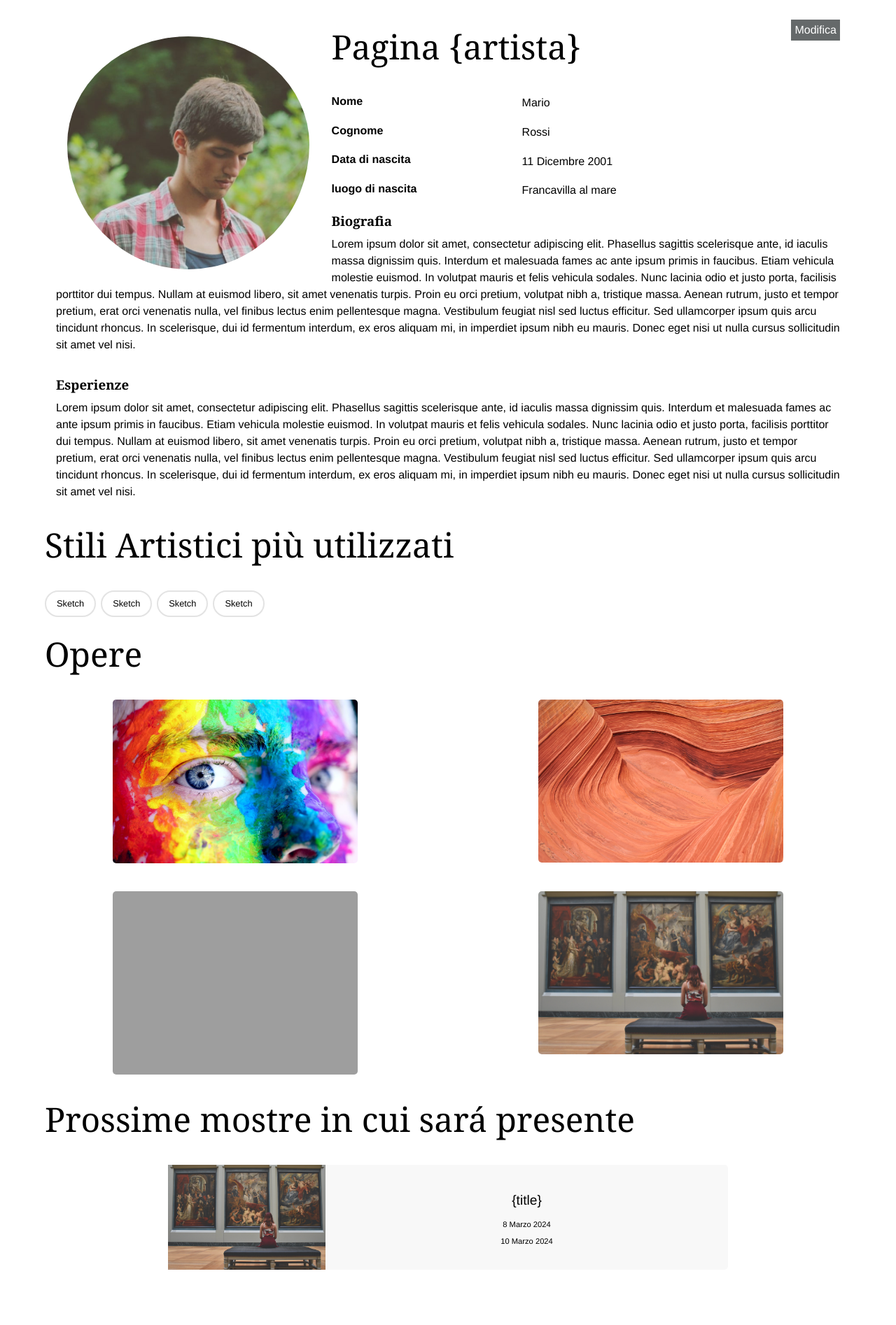
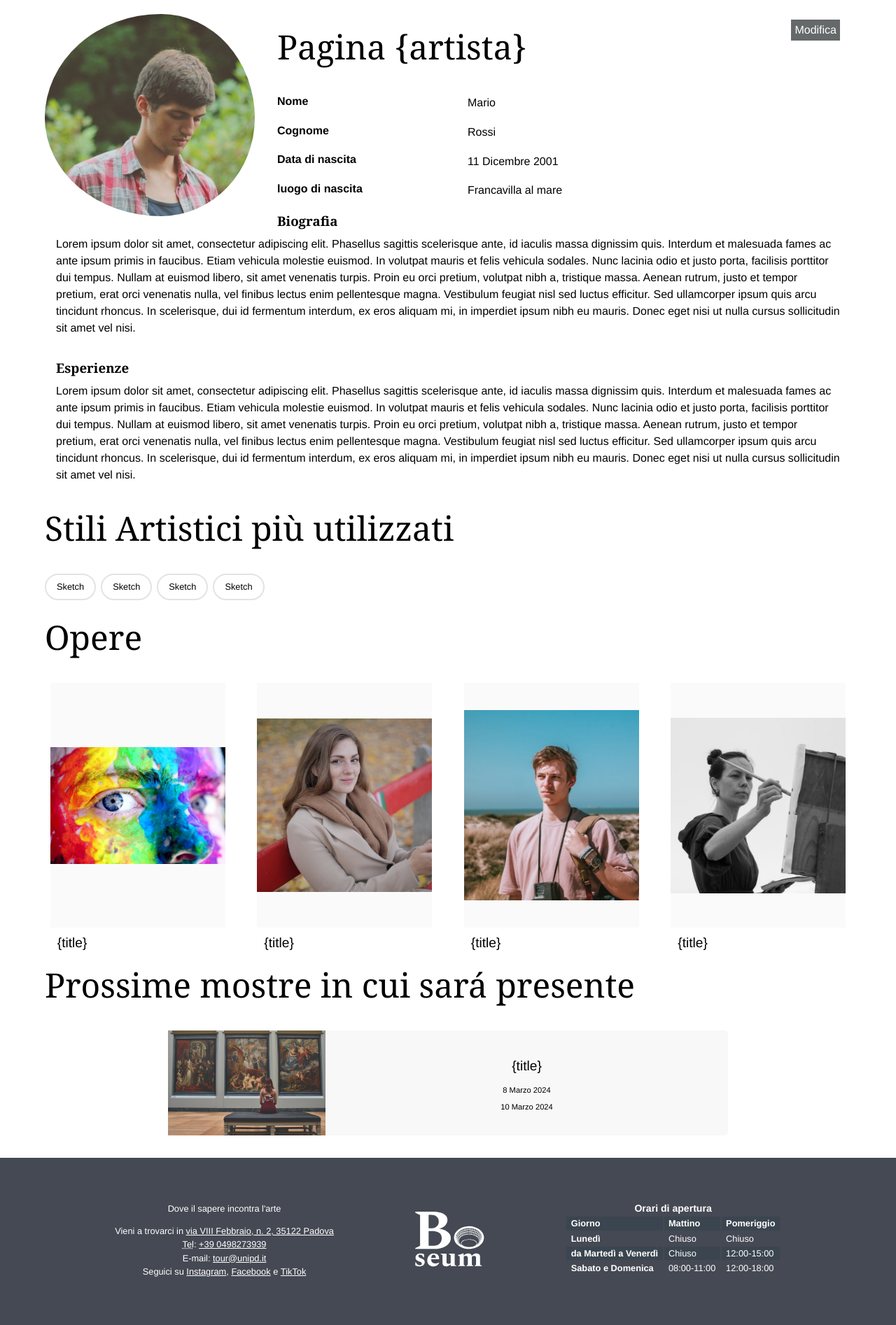
Before and after one commit to rmdevv/Boseum, a PHP site: page /src/profilo.html in a window 1280 px wide. Shown: the part 201-2095 px from the top of the page at 70% size. Before the commit the page ends 2016 px from the top, so only its background shows below. Run offline with PHP 8.4, Linux system fonts and the light colour scheme; grey boxes are pictures that could not be loaded.

Commit message:
Pagina profilo

```diff
--- a/assets/CSS/style.css
+++ b/assets/CSS/style.css
@@ -1428,56 +1428,24 @@ PROFILO
 
 #opere ul {
     list-style: none;
-    margin: 1em 0;
     display: flex;
     flex-wrap: wrap;
+    flex-direction: row;
     justify-content: space-around;
-    row-gap: 5vh;
-    column-gap: 5vw;
-}
-
-#opere img{
-    object-fit: cover;
-    max-width: 100%;
-    height: auto;
-    vertical-align: middle;
-    border-radius: 5px;
-}
-
-#opere li{
-    flex-basis: 350px;
-    flex-grow: 0;
-}
-
-#opere ul {
-    list-style: none;
-    margin: 1em 0;
-    display: flex;
-    flex-wrap: wrap;
-    justify-content: space-around;
-    row-gap: 5vh;
-    column-gap: 5vw;
-}
-
-#opere img{
-    object-fit: cover;
-    max-width: 100%;
-    height: auto;
-    vertical-align: middle;
-    border-radius: 5px;
-}
-
-#opere li{
-    flex-basis: 350px;
-    flex-grow: 0;
+    gap: 30px;
+}
+
+#opere li img:hover{
+    transform: scale(1.2);
+    transition: 0.5s;
 }
 
 #immagineProfilo{
-    max-width: min(470px, 30%);
+    max-width: min(300px, 30%);
     min-width: 100px;
     border-radius: 50%;
     float:left;
-    padding: 2em 2em 0.5em 2em;
+    padding: 0 2em 0.5em 0;
 }
 
 .datiProfilo{
@@ -1542,3 +1510,7 @@ article>h3{
     position: relative;
     top: 0.3em;
 }
+
+#mostre{
+    margin-bottom: 2em;
+}
--- a/src/profilo.html
+++ b/src/profilo.html
@@ -164,32 +164,88 @@
                 <h2 class="elegant_font artwork_title profiloh2">Opere</h2>
                 <ul>
                     <li>
-                        <a href="opera.php?titolo=Titolo1"
-                            ><img
-                                src="../uploads/artshows/1.jpg"
-                                alt="Titolo immagine caricata da utente"
-                        /></a>
+                        <figure class="gallery_item">
+                            <div class="artwork_gallery_item_image">
+                                <a
+                                    aria-hidden="true"
+                                    tabindex="-1"
+                                    href="TODO:{id_opera}">
+                                    <img
+                                        src="../uploads/artshows/1.jpg"
+                                        alt="{title}" />
+                                </a>
+                            </div>
+                            <figcaption>
+                                <div class="artwork_gallery_item_title">
+                                    <a href="TODO:{id_opera}"
+                                        >{title}</a
+                                    >
+                                </div>
+                            </figcaption>
+                        </figure>
                     </li>
                     <li>
-                        <a href="opera.php?titolo=Titolo1"
-                            ><img
-                                src="../uploads/artshows/2.jpg"
-                                alt="Titolo immagine caricata da utente"
-                        /></a>
+                        <figure class="gallery_item">
+                            <div class="artwork_gallery_item_image">
+                                <a
+                                    aria-hidden="true"
+                                    tabindex="-1"
+                                    href="TODO:{id_opera}">
+                                    <img
+                                        src="../uploads/users/11.jpg"
+                                        alt="{title}" />
+                                </a>
+                            </div>
+                            <figcaption>
+                                <div class="artwork_gallery_item_title">
+                                    <a href="TODO:{id_opera}"
+                                        >{title}</a
+                                    >
+                                </div>
+                            </figcaption>
+                        </figure>
                     </li>
                     <li>
-                        <a href="opera.php?titolo=Titolo1"
-                            ><img
-                                src="../uploads/artshows/3.jpg"
-                                alt="Titolo immagine caricata da utente"
-                        /></a>
+                        <figure class="gallery_item">
+                            <div class="artwork_gallery_item_image">
+                                <a
+                                    aria-hidden="true"
+                                    tabindex="-1"
+                                    href="TODO:{id_opera}">
+                                    <img
+                                        src="../uploads/users/12.jpg"
+                                        alt="{title}" />
+                                </a>
+                            </div>
+                            <figcaption>
+                                <div class="artwork_gallery_item_title">
+                                    <a href="TODO:{id_opera}"
+                                        >{title}</a
+                                    >
+                                </div>
+                            </figcaption>
+                        </figure>
                     </li>
                     <li>
-                        <a href="opera.php?titolo=Titolo1"
-                            ><img
-                                src="../uploads/artshows/4.jpg"
-                                alt="Titolo immagine caricata da utente"
-                        /></a>
+                        <figure class="gallery_item">
+                            <div class="artwork_gallery_item_image">
+                                <a
+                                    aria-hidden="true"
+                                    tabindex="-1"
+                                    href="TODO:{id_opera}">
+                                    <img
+                                        src="../uploads/users/13.jpg"
+                                        alt="{title}" />
+                                </a>
+                            </div>
+                            <figcaption>
+                                <div class="artwork_gallery_item_title">
+                                    <a href="TODO:{id_opera}"
+                                        >{title}</a
+                                    >
+                                </div>
+                            </figcaption>
+                        </figure>
                     </li>
                 </ul>
             </div>
@@ -228,5 +284,101 @@
                 </div>
             </div>
         </main>
+        <footer>
+            <div id="infofoot">
+                <p>Dove il sapere incontra l'arte</p>
+                <ul id="listinfofoot">
+                    <li>
+                        Vieni a trovarci in
+                        <a
+                            href="https://maps.app.goo.gl/iicWxkvzbn2m2wsUA"
+                            target="_blank"
+                            >via VIII Febbraio, <abbr title="Numero">n</abbr>.
+                            2, 35122 Padova</a
+                        >
+                    </li>
+                    <li>
+                        <abbr title="Telefono">Tel</abbr>:
+                        <a href="tel:+390498273939">+39 0498273939</a>
+                    </li>
+                    <li>
+                        <span lang="en">E-mail</span>:
+                        <a href="mailto:tour@unipd.it"
+                            ><span lang="en">tour</span>&commat;unipd.it</a
+                        >
+                    </li>
+                    <li>
+                        Seguici su
+                        <a
+                            href="https://www.instagram.com/visitunipd/?hl=it"
+                            target="_blank"
+                            lang="en"
+                            >Instagram</a
+                        >,
+                        <a
+                            href="https://it-it.facebook.com/visitunipd/"
+                            target="_blank"
+                            lang="en"
+                            >Facebook</a
+                        >
+                        e
+                        <a
+                            href="https://vm.tiktok.com/ZMe791AJx/"
+                            target="_blank"
+                            lang="en"
+                            >TikTok</a
+                        >
+                    </li>
+                </ul>
+            </div>
+            <div id="logofoot">
+                <img
+                    src="../assets/images/logomini.svg"
+                    alt=""
+                    width="100px"
+                    height="100px" />
+            </div>
+            <div id="orariofoot">
+                <p id="descrOrariTable" class="navigationHelp">
+                    La tabella contiene gli orari di apertura del museo, aperto
+                    dal martedì alla domenica e chiuso il lunedì
+                </p>
+                <table aria-describedby="descrOrariTable">
+                    <caption>
+                        Orari di apertura
+                    </caption>
+                    <thead>
+                        <tr>
+                            <th scope="col">Giorno</th>
+                            <th scope="col">Mattino</th>
+                            <th scope="col">Pomeriggio</th>
+                        </tr>
+                    </thead>
+                    <tbody>
+                        <tr>
+                            <th scope="row">Lunedì</th>
+                            <td data-title="mattino">Chiuso</td>
+                            <td data-title="pomeriggio">Chiuso</td>
+                        </tr>
+                        <tr>
+                            <th scope="row">da Martedì a Venerdì</th>
+                            <td data-title="mattino">Chiuso</td>
+                            <td data-title="pomeriggio">
+                                <time>12:00</time>-<time>15:00</time>
+                            </td>
+                        </tr>
+                        <tr>
+                            <th scope="row">Sabato e Domenica</th>
+                            <td data-title="mattino">
+                                <time>08:00</time>-<time>11:00</time>
+                            </td>
+                            <td data-title="pomeriggio">
+                                <time>12:00</time>-<time>18:00</time>
+                            </td>
+                        </tr>
+                    </tbody>
+                </table>
+            </div>
+        </footer>
     </body>
 </html>
```
